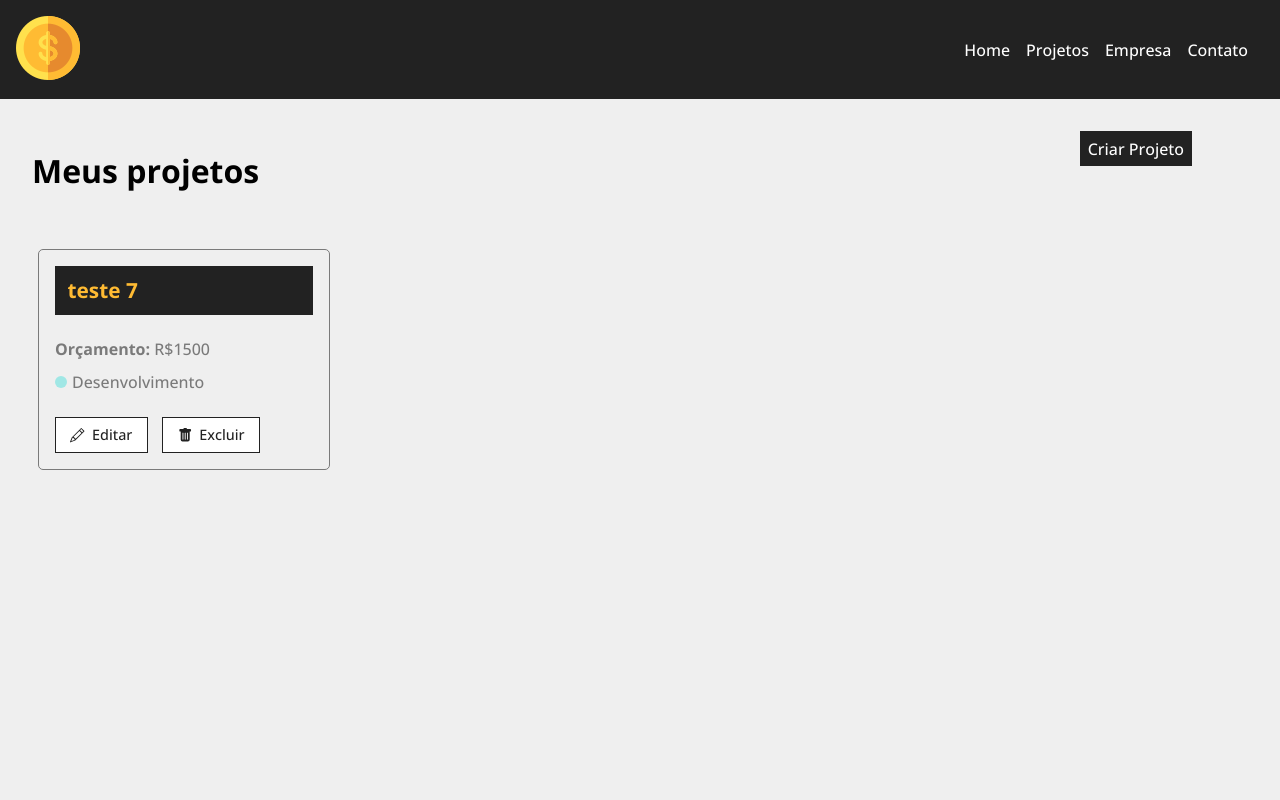
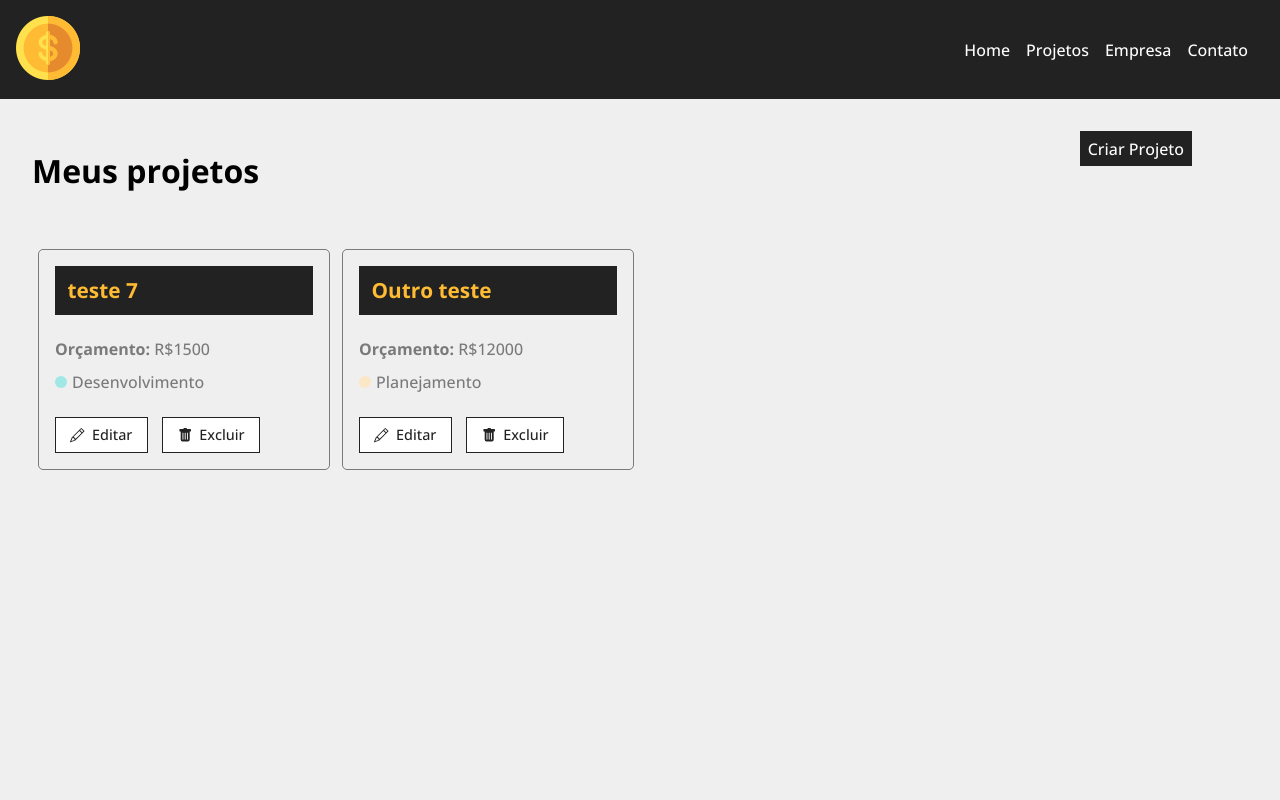
Before and after one commit to Thiago87dev/myFirstReactProject, a React (Create React App) app: page /projects in a window 1280 px wide. Shown: the top 800 px of the page. Built offline with nearby package versions, Linux system fonts and the light colour scheme; data requests are answered from the project's data file.

Commit message:
creating product page to be adited

```diff
--- a/db.json
+++ b/db.json
@@ -10,6 +10,17 @@
       "cost": 0,
       "services": [],
       "id": 7
+    },
+    {
+      "name": "Outro teste",
+      "budget": "12000",
+      "category": {
+        "id": "4",
+        "name": "Planejamento"
+      },
+      "cost": 0,
+      "services": [],
+      "id": 8
     }
   ],
   "categories": [
--- a/src/App.js
+++ b/src/App.js
@@ -7,6 +7,7 @@
 import Navbar from "./components/layout/Navbar";
 import Footer from "./components/layout/Footer";
 import Projects from "./components/pages/Projects";
+import Project from "./components/pages/Project";
 
 function App() {
   return (
@@ -19,6 +20,7 @@
         <Route path="/contact" element={<Contact/>}/>
         <Route path="/newproject" element={<NewProject/>}/>
         <Route path="/projects" element={<Projects/>}/>
+        <Route path="/project/:id" element={<Project/>}/>
       </Routes>
       </Container>
       <Footer/>
--- /dev/null
+++ b/src/components/pages/Project.jsx
@@ -0,0 +1,24 @@
+import { useParams } from "react-router-dom";
+import { useState, useEffect } from "react";
+
+import styles from "./Project.module.css";
+
+export default function Project() {
+  const { id } = useParams();
+
+  const [project, setProject] = useState([]);
+
+  useEffect(() => {
+    fetch(`http://localhost:5000/projects/${id}`, {
+      method: "GET",
+      headers: {
+        "Content-Type": "application/json",
+      },
+    })
+      .then((res) => res.json())
+      .then((data) => setProject(data))
+      .catch((err) => console.log(err));
+  }, [id]);
+
+  return <p>{project.name}</p>;
+}
--- a/src/components/project/ProjectCard.jsx
+++ b/src/components/project/ProjectCard.jsx
@@ -26,7 +26,7 @@
         <span className={`${category && styles[category.toLowerCase()]}`}></span> {category}
       </p>
       <div className={styles.project_card_actions}>
-        <Link to='/'>
+        <Link to={`/project/${id}`}>
            <BsPencil/> Editar
         </Link>
         <button onClick={remove}>
```
Also changed, not shown: src/components/pages/Project.module.css (added).
